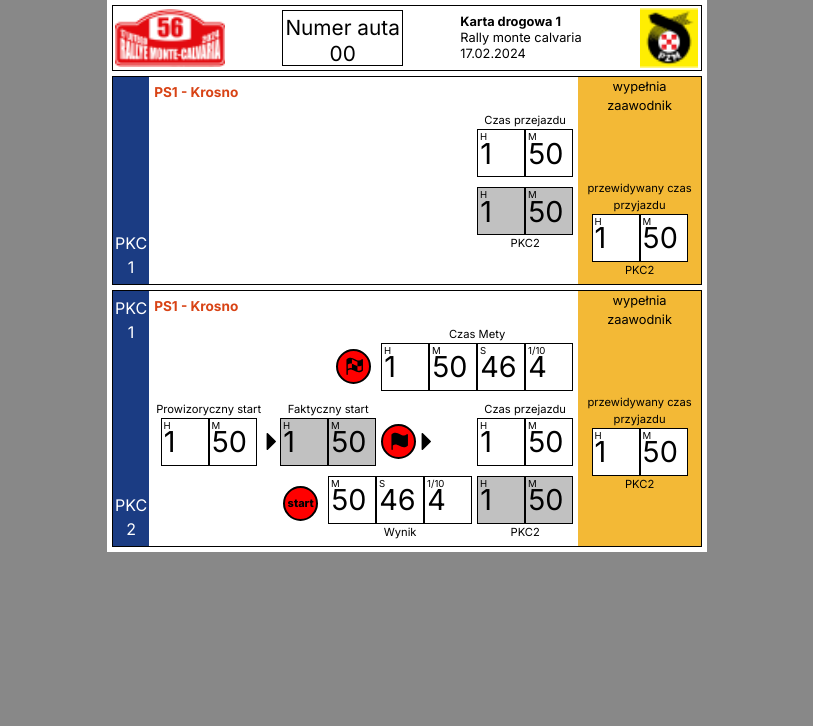
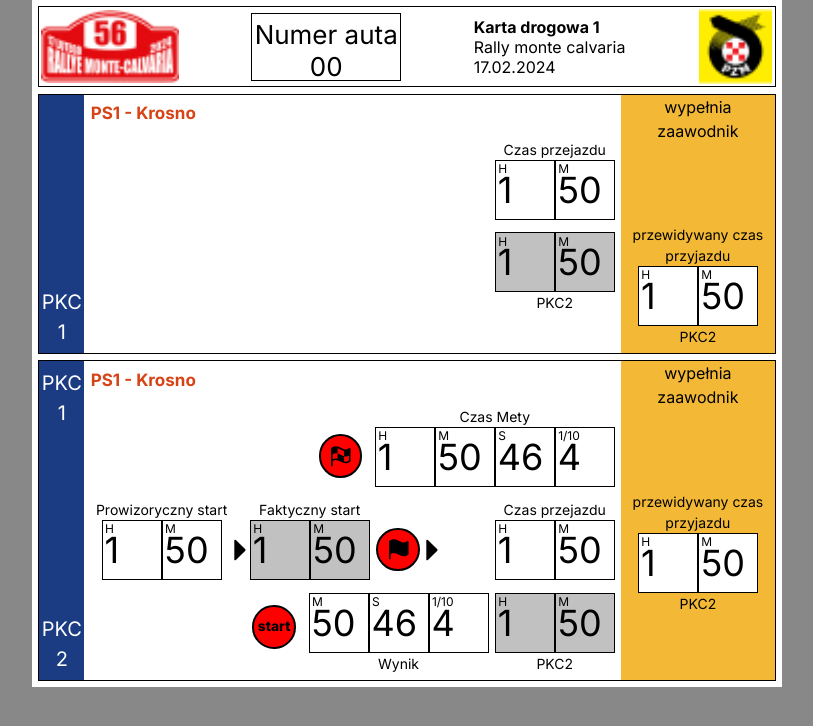
Before and after one commit to devchew/kjs-buddy, a React (Vite) app: page / in a window 1280 px wide. Shown: the top 726 px of the page, without its empty margins (233-1046 px from the left). Built offline with nearby package versions, Linux system fonts and the light colour scheme.

Commit message:
scale based on window width

```diff
--- a/src/components/Card.css
+++ b/src/components/Card.css
@@ -1,9 +1,9 @@
 .card {
     display: flex;
     flex-direction: column;
-    gap: 5px;
+    gap: 0.3125rem; /* 5px */
     background-color: #fff;
-    padding: 5px;
-    max-width: 600px;
+    padding: 0.3125rem; /* 5px */
+    max-width: 37.5rem; /* 600px */
     width: 100%;
 }
--- a/src/components/Header.css
+++ b/src/components/Header.css
@@ -1,22 +1,32 @@
 .header {
     width: 100%;
     height: 100%;
-    padding: 2px;
+    padding: 0.1rem;
     background: white;
-    border: 1px solid black;
+    border: 0.0625rem solid black; /* 1px */
     justify-content: space-between;
     align-items: center;
     display: inline-flex;
 }
 
+.header__eventLogo {
+    width: 6.875rem; /* 110px */
+    height: 3.75rem; /* 60px */
+}
+
+.header__eventSponsorLogo {
+    width: 3.75rem; /* 60px */
+    height: 3.75rem; /* 60px */
+}
+
 .header__eventLogo,
-.header__eventSponsorLogo{
+.header__eventSponsorLogo {
     object-fit: contain;
 }
 
 .header__carNumber {
-    padding: 1px 2px;
-    border: 1px solid black;
+    padding: 0.0625rem 0.125rem; /* 1px 2px */
+    border: 0.0625rem solid black; /* 1px */
     flex-direction: column;
     justify-content: flex-start;
     align-items: center;
@@ -34,7 +44,7 @@
     color: black;
     font-weight: 400;
     word-wrap: break-word;
-    line-height: 20px;
+    line-height: 1.25rem; /* 20px */
 }
 
 .header__eventName {
--- a/src/components/Header.tsx
+++ b/src/components/Header.tsx
@@ -6,7 +6,7 @@ import "./Header.css";
 export const Header: FunctionComponent = () => {
     return (
         <div className="header">
-            <img width={110} height={60} src={monte} className="header__eventLogo"/>
+            <img  src={monte} className="header__eventLogo"/>
             <div className="header__carNumber">
                 <div className="header__carNumber__title">Numer auta</div>
                 <div className="header__carNumber__number">00</div>
@@ -15,7 +15,7 @@ export const Header: FunctionComponent = () => {
                 <span className="header__eventName__title">Karta drogowa 1<br/></span>
                 <span className="header__eventName__name">Rally monte calvaria<br/>17.02.2024</span>
             </div>
-            <img width={60} height={60} src={pzm} className="header__eventSponsorLogo"/>
+            <img src={pzm} className="header__eventSponsorLogo"/>
         </div>
     )
 }
--- a/src/components/Panel.css
+++ b/src/components/Panel.css
@@ -4,5 +4,5 @@
     flex-shrink: 0;
     flex-direction: row;
     justify-content: space-between;
-    border: 1px solid #000000;
+    border: 0.0625rem solid #000000; /* 1px */
 }
--- a/src/components/PanelDetails.css
+++ b/src/components/PanelDetails.css
@@ -1,64 +1,73 @@
-
 .iconInRedCircle {
     display: flex;
     justify-content: center;
     align-items: center;
-    width: 35px;
-    height: 35px;
+    width: 2.1875rem; /* 35px */
+    height: 2.1875rem; /* 35px */
     border-radius: 50%;
     background-color: #ff0000;
     color: #fff;
-    border: 2px solid #000;
+    border: 0.125rem solid #000; /* 2px */
 }
 
 .panelDetails {
     display: flex;
     flex-direction: column;
-    gap: 10px;
-    padding: 5px;
+    gap: 0.625rem; /* 10px */
+    padding: 0.3125rem; /* 5px */
     width: 100%;
 }
 
 .panelDetails__name {
-    font-size: .85rem;
+    font-size: 0.85rem;
     font-weight: 700;
     color: #D84315;
 }
 
 .panelDetails__finish,
 .panelDetails__times,
-.panelDetails__results{
+.panelDetails__results {
     display: flex;
     flex-direction: row;
-    gap: 5px;
+    gap: 0.3125rem; /* 5px */
     align-items: flex-end;
     justify-content: flex-end;
 }
 
 .panelDetails__times > div:last-child {
-    margin-left: 42px;
+    margin-left: 2.625rem; /* 42px */
 }
 
 .panelDetails__times__icon {
-    margin-bottom: 7px;
+    margin-bottom: 0.4375rem; /* 7px */
+}
+.panelDetails__times__icon svg {
+    width: 1.3em;
+    height: 1.3em;
 }
 
 .panelDetails__times__arrow {
-    margin: 12px -8px;
+    margin: 0.75rem -0.5rem; /* 12px -8px */
+    width: 1.5em;
+    height: 1.5em;
 }
 
 .panelDetails__finish__icon {
-    margin-right: 5px;
-    margin-left: 119px;
-    margin-bottom: 7px;
+    margin-right: 0.3125rem; /* 5px */
+    margin-left: 7.4375rem; /* 119px */
+    margin-bottom: 0.4375rem; /* 7px */
+}
+.panelDetails__finish__icon svg {
+    width: 1.3em;
+    height: 1.3em;
 }
 
 .panelDetails__results__icon {
-    margin-right: 5px;
-    margin-left: 119px;
+    margin-right: 0.3125rem; /* 5px */
+    margin-left: 7.4375rem; /* 119px */
     text-align: center;
-    margin-bottom: 20px;
-    font-size: 11px;
+    margin-bottom: 1.25rem; /* 20px */
+    font-size: 0.6875rem; /* 11px */
     color: #000;
     font-weight: 800;
 }
--- a/src/components/PanelDetails.tsx
+++ b/src/components/PanelDetails.tsx
@@ -12,17 +12,16 @@ export const PanelDetails: FunctionComponent<{starting?: boolean}> = ({starting}
     <div className="panelDetails">
         <span className="panelDetails__name">PS1 - Krosno</span>
         {!starting && <div className="panelDetails__finish">
-            <IconInRedCircle className="panelDetails__finish__icon"><PiFlagCheckeredFill fill="#000"
-                                                                                         size={22}/></IconInRedCircle>
+            <IconInRedCircle className="panelDetails__finish__icon"><PiFlagCheckeredFill fill="#000" /></IconInRedCircle>
             <TimePicker title="Czas Mety" value={6646460} precision="miliseconds"/>
         </div>}
         <div className="panelDetails__times">
             {!starting && <>
                 <TimePicker title="Prowizoryczny start" value={6646460} precision="minutes"/>
-                <PiCaretRightFill size={25} className="panelDetails__times__arrow"/>
+                <PiCaretRightFill className="panelDetails__times__arrow"/>
                 <TimePicker title="Faktyczny start" value={6646460} precision="minutes" style="gray"/>
-                <IconInRedCircle className="panelDetails__times__icon"><PiFlagFill fill="#000" size={22}/></IconInRedCircle>
-                <PiCaretRightFill size={25} className="panelDetails__times__arrow"/>
+                <IconInRedCircle className="panelDetails__times__icon"><PiFlagFill fill="#000"/></IconInRedCircle>
+                <PiCaretRightFill className="panelDetails__times__arrow"/>
             </>}
             <TimePicker title="Czas przejazdu" value={6646460} precision="minutes"/>
         </div>
--- a/src/components/PanelNextTime.css
+++ b/src/components/PanelNextTime.css
@@ -1,4 +1,3 @@
-
 .panelNextTime {
     background-color: #f3b936;
     display: flex;
@@ -6,10 +5,11 @@
 }
 
 .panelNextTime__title {
-    font-size: .8rem;
+    font-size: 0.8rem;
     text-align: center;
 }
+
 .panelNextTime__time {
-    margin-top: 60px;
-    padding: 5px;
+    margin-top: 3.75rem; /* 60px */
+    padding: 0.3125rem; /* 5px */
 }
--- a/src/components/PanelStrip.css
+++ b/src/components/PanelStrip.css
@@ -1,10 +1,9 @@
-
 .panelStrip {
     display: flex;
-    padding: 5px 2px;
+    padding: 0.3125rem 0.125rem; /* 5px 2px */
     flex-direction: column;
     justify-content: space-between;
-    gap: 90px;
+    gap: 5.625rem; /* 90px */
     align-self: stretch;
     background: #1b3c83;
 }
--- a/src/components/TimePicker.css
+++ b/src/components/TimePicker.css
@@ -4,8 +4,9 @@
     align-items: center;
     flex-direction: column;
 }
+
 .timePicker__title,
-.timePicker__subtitle{
+.timePicker__subtitle {
     font-size: 0.7rem;
     text-align: center;
 }
@@ -17,7 +18,7 @@
 }
 
 .timePickerValue {
-    border: 1px solid #000;
+    border: 0.0625rem solid #000; /* 1px */
     display: grid;
     grid-template-columns: 1fr;
     grid-template-rows: 1fr;
@@ -55,7 +56,7 @@
     grid-area: 1 / 1 / 2 / 2;
     width: 100%;
     background-color: transparent;
-    font-size: .6rem;
+    font-size: 0.6rem;
     line-height: 1em;
     padding: 0.2em;
 }
--- a/src/index.css
+++ b/src/index.css
@@ -47,3 +47,7 @@ body {
   font-style: normal;
   background-color: #888888;
 }
+
+html {
+  font-size: clamp(5px, 2.5vw, 20px);
+}
```
